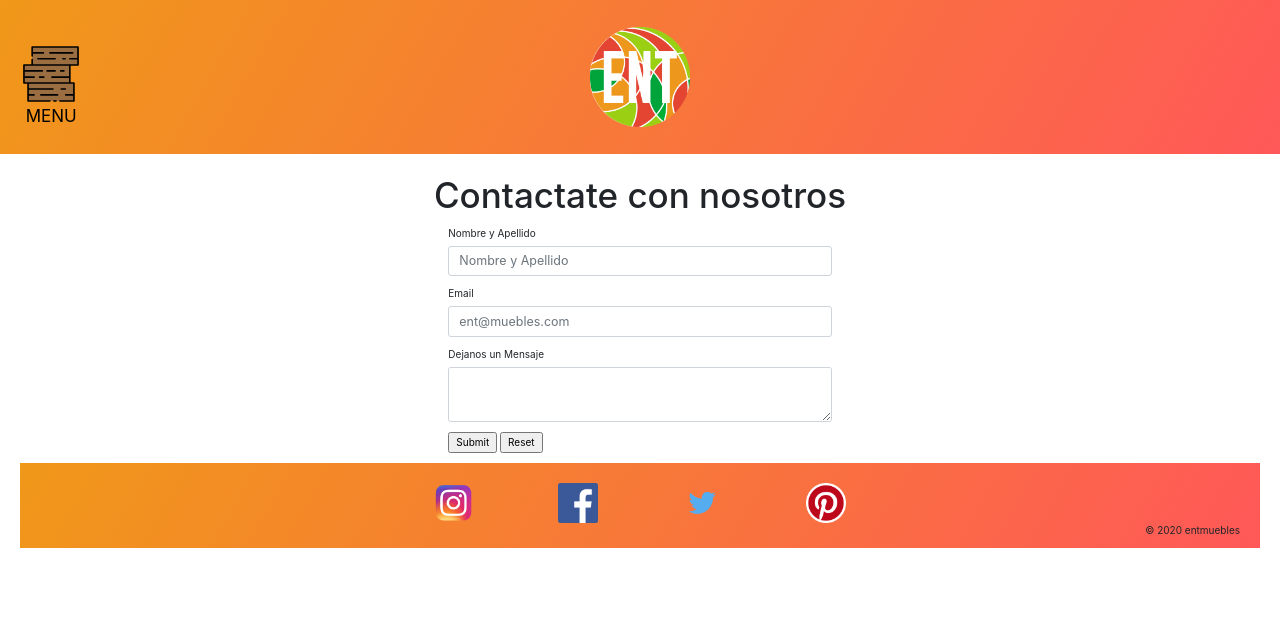
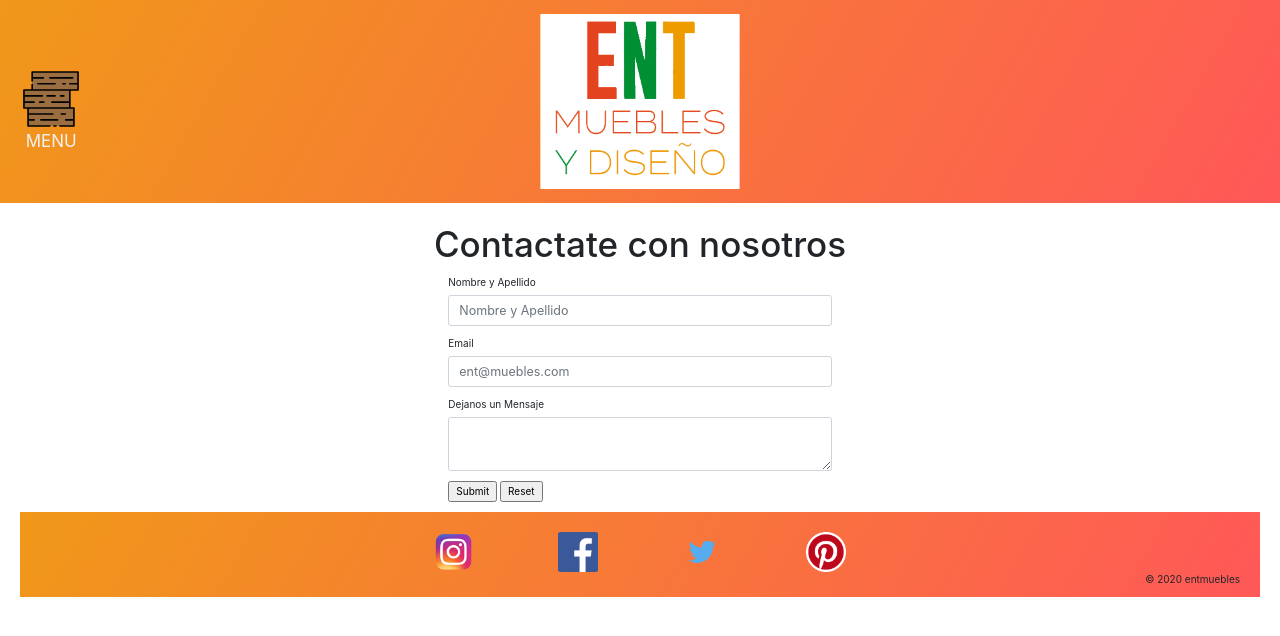
Before and after one commit to rodri154321/ENTmuebles, a plain HTML site: page Contacto.html in a window 1280 px wide. Drawn offline with nearby package versions, Linux system fonts and the light colour scheme.

Commit message:
arreglos generales

```diff
--- a/Contacto.html
+++ b/Contacto.html
@@ -17,7 +17,7 @@
     <div id="sideNavigation" class="sidenav">
         <a href="javascript:void(0)" class="closebtn" onclick="closeNav()">&times;</a>
         <a href="index.html">INICIO</a>
-        <a href="Tenes una idea.html">TENES UNA IDEA?</a>
+        <!--<a href="Tenes una idea.html" class="active">TENES UNA IDEA?</a>-->
         <a href="Nuestros Productos.html">NUESTROS PRODUCTOS</a>
         <a href="Contacto.html" class="active">CONTACTANOS</a>
     </div>
@@ -30,8 +30,7 @@
               </svg>
         </a>
         <div>
-            <a href="index.html"><img src="img/logo sin fondo.png" class="img-fluid" alt="Logo" height="100px" width="100px"></a>
-        </div>
+            <a href="index.html"><img src="img/Logo-pagina.png" class="img-fluid logoimg" alt="Logo" height="200px" width="200px"></a>        </div>
     </nav>
 
     <div id="main">
```
Also changed, not shown: Nuestros Productos.html (+2 -3 lines), Tenes una idea.html (+1 -1 lines), index.html (+1 -1 lines).
